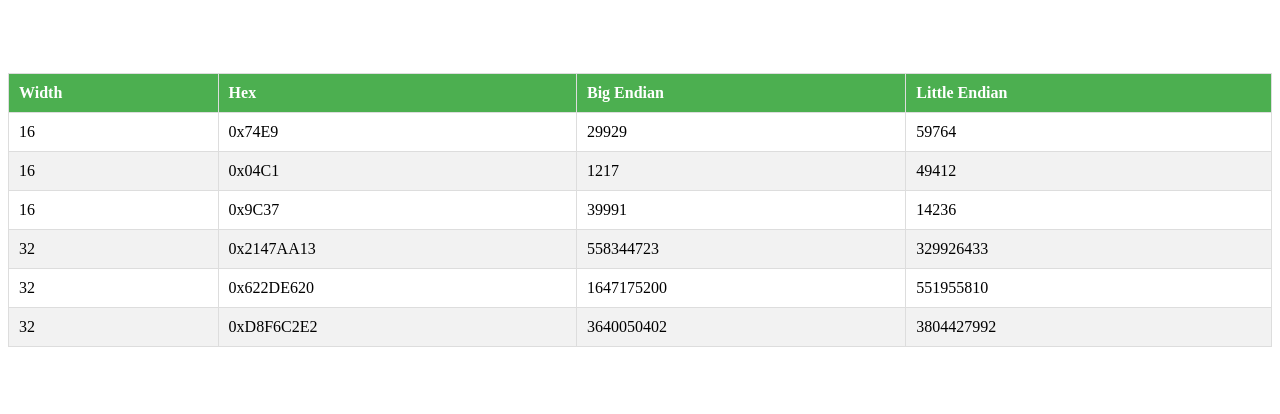
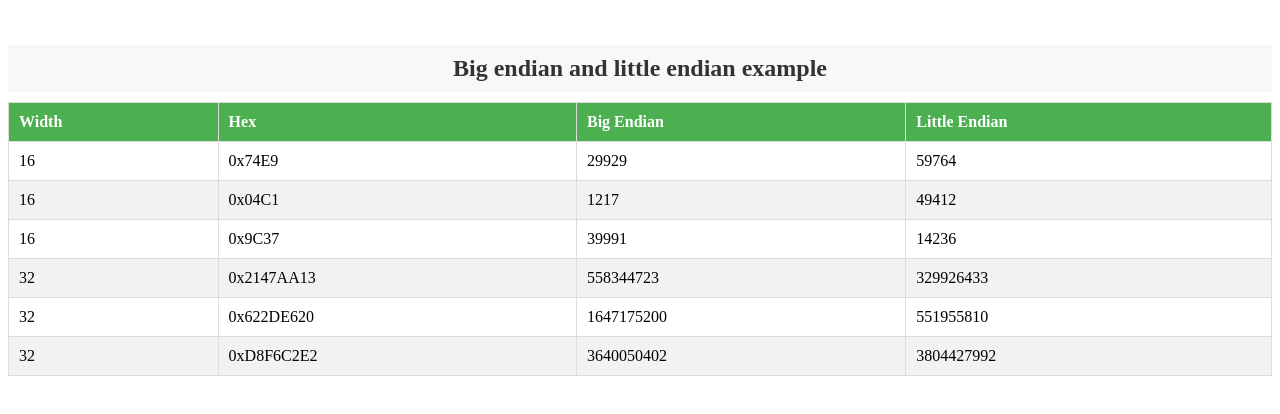
Before and after one commit to klxcoder/learn-big-little-endian, a plain HTML site: page index.html in a window 1280 px wide. Shown: the part 198-612 px from the top of the page. Drawn offline with nearby package versions, Linux system fonts and the light colour scheme.

Commit message:
add caption for table

```diff
--- a/index.html
+++ b/index.html
@@ -20,6 +20,16 @@
     table {
       width: 100%;
       border-collapse: collapse;
+    }
+
+    caption {
+      font-size: 1.5em;
+      font-weight: bold;
+      margin-bottom: 10px;
+      color: #333;
+      text-align: center;
+      background-color: #f8f8f8;
+      padding: 10px;
     }
 
     th,
@@ -93,6 +103,7 @@
 
     const App = () => <div className="app">
       <table>
+        <caption>Big endian and little endian example</caption>
         <thead>
           <tr>
             <th>Width</th>
```
